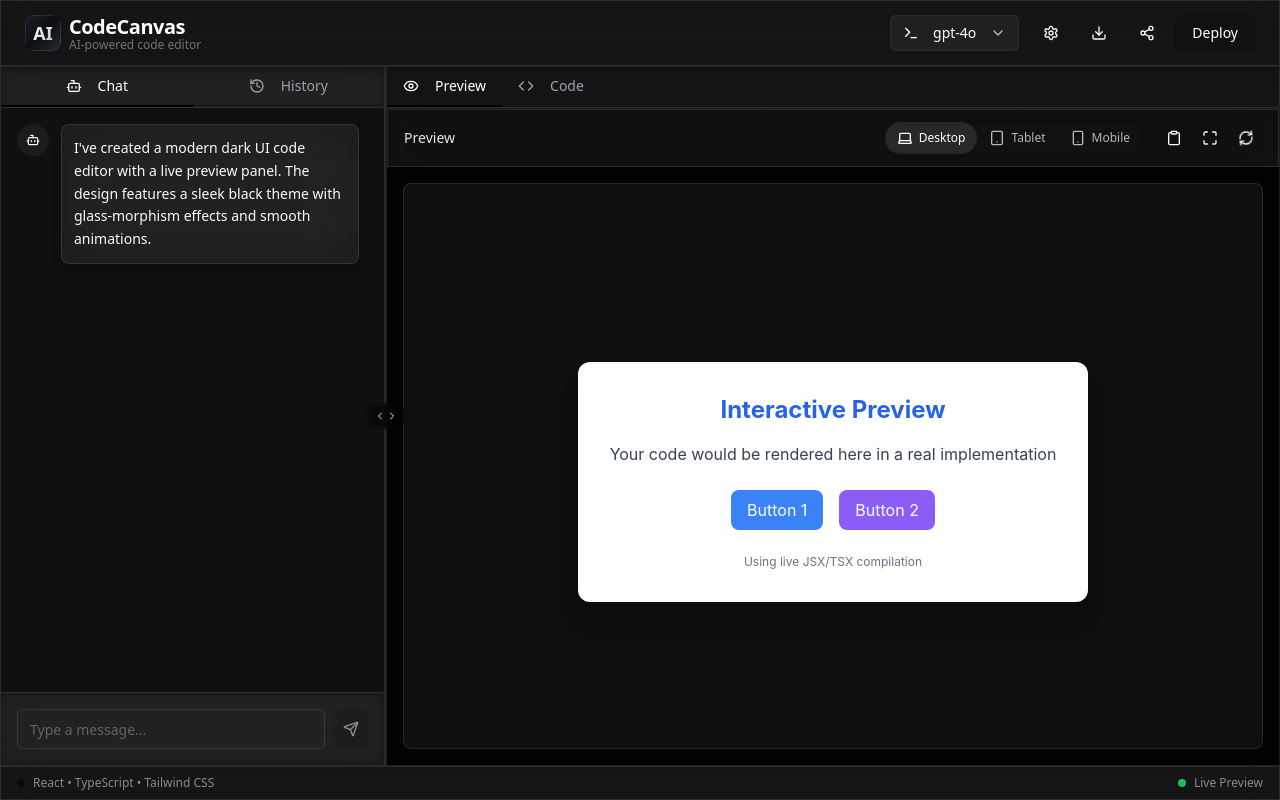
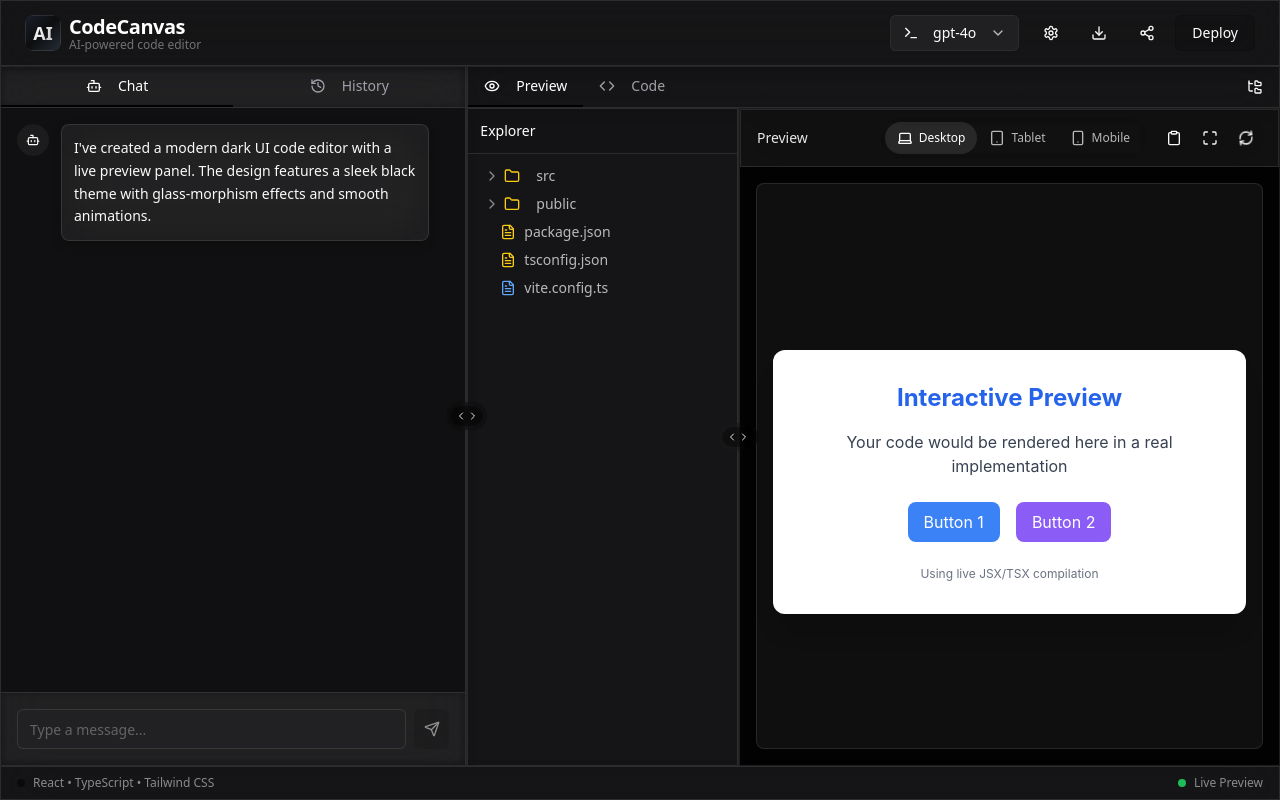
Before and after one commit to deepsuthar78/code-simply-preview, a React (Vite) app: page / in a window 1280 px wide. Built offline with nearby package versions, Linux system fonts and the light colour scheme.

Commit message:
Implement file tree sidebar
Implement a sidebar to display the file tree structure.

```diff
--- /dev/null
+++ b/src/components/FileTreeSidebar.tsx
@@ -0,0 +1,237 @@
+
+import React, { useState } from 'react';
+import {
+  Folder,
+  FolderOpen,
+  File,
+  FileText,
+  ChevronRight,
+  ChevronDown
+} from 'lucide-react';
+import { cn } from '@/lib/utils';
+import { ScrollArea } from '@/components/ui/scroll-area';
+
+type FileType = 'file' | 'folder';
+
+export interface FileItem {
+  id: string;
+  name: string;
+  type: FileType;
+  children?: FileItem[];
+  extension?: string;
+}
+
+interface FileTreeProps {
+  data: FileItem[];
+  onFileSelect?: (file: FileItem) => void;
+  selectedFileId?: string;
+  className?: string;
+}
+
+// Helper to get the appropriate icon based on file extension
+const getFileIcon = (extension?: string) => {
+  switch(extension) {
+    case 'tsx':
+    case 'ts':
+    case 'jsx':
+    case 'js':
+      return <FileText size={16} className="text-blue-400" />;
+    case 'css':
+    case 'scss':
+      return <FileText size={16} className="text-pink-400" />;
+    case 'json':
+      return <FileText size={16} className="text-yellow-400" />;
+    case 'md':
+      return <FileText size={16} className="text-gray-400" />;
+    default:
+      return <File size={16} className="text-white" />;
+  }
+};
+
+// File tree item component - renders an individual file or folder
+const FileTreeItem: React.FC<{
+  item: FileItem;
+  level: number;
+  onFileSelect?: (file: FileItem) => void;
+  selectedFileId?: string;
+}> = ({ item, level, onFileSelect, selectedFileId }) => {
+  const [isOpen, setIsOpen] = useState(false);
+  const hasChildren = item.children && item.children.length > 0;
+  const isFolder = item.type === 'folder';
+  const extension = item.name.split('.').pop();
+
+  const toggleFolder = () => {
+    if (isFolder) {
+      setIsOpen(!isOpen);
+    }
+  };
+
+  const handleItemClick = () => {
+    if (isFolder) {
+      toggleFolder();
+    } else if (onFileSelect) {
+      onFileSelect(item);
+    }
+  };
+
+  return (
+    <div>
+      <div
+        className={cn(
+          "flex items-center py-1 px-2 rounded-md cursor-pointer hover:bg-black/20 text-sm",
+          selectedFileId === item.id ? "bg-black/30 text-white" : "text-white/70",
+          `pl-${level + 2}`
+        )}
+        style={{ paddingLeft: `${level * 12 + 8}px` }}
+        onClick={handleItemClick}
+      >
+        {isFolder ? (
+          <span className="flex items-center">
+            {isOpen ? (
+              <ChevronDown size={16} className="mr-1 text-white/50" />
+            ) : (
+              <ChevronRight size={16} className="mr-1 text-white/50" />
+            )}
+            {isOpen ? (
+              <FolderOpen size={16} className="mr-2 text-yellow-400" />
+            ) : (
+              <Folder size={16} className="mr-2 text-yellow-400" />
+            )}
+          </span>
+        ) : (
+          <span className="flex items-center ml-4">
+            {getFileIcon(extension)}
+            <span className="ml-2">{item.name}</span>
+          </span>
+        )}
+        {isFolder && <span className="ml-2">{item.name}</span>}
+      </div>
+
+      {isFolder && isOpen && item.children && (
+        <div className="ml-2">
+          {item.children.map((child) => (
+            <FileTreeItem
+              key={child.id}
+              item={child}
+              level={level + 1}
+              onFileSelect={onFileSelect}
+              selectedFileId={selectedFileId}
+            />
+          ))}
+        </div>
+      )}
+    </div>
+  );
+};
+
+// Main file tree component
+export const FileTree: React.FC<FileTreeProps> = ({
+  data,
+  onFileSelect,
+  selectedFileId,
+  className
+}) => {
+  return (
+    <div className={cn("text-sm text-white/80", className)}>
+      {data.map((item) => (
+        <FileTreeItem
+          key={item.id}
+          item={item}
+          level={0}
+          onFileSelect={onFileSelect}
+          selectedFileId={selectedFileId}
+        />
+      ))}
+    </div>
+  );
+};
+
+// The sidebar component that uses the file tree
+const FileTreeSidebar: React.FC<{
+  onFileSelect?: (file: FileItem) => void;
+  selectedFileId?: string;
+  className?: string;
+}> = ({ onFileSelect, selectedFileId, className }) => {
+  // Demo file structure data
+  const fileTreeData: FileItem[] = [
+    {
+      id: 'src',
+      name: 'src',
+      type: 'folder',
+      children: [
+        {
+          id: 'components',
+          name: 'components',
+          type: 'folder',
+          children: [
+            { id: 'app-tsx', name: 'App.tsx', type: 'file' },
+            { id: 'button-tsx', name: 'Button.tsx', type: 'file' },
+            { id: 'editor-tsx', name: 'Editor.tsx', type: 'file' },
+            { id: 'navbar-tsx', name: 'Navbar.tsx', type: 'file' },
+            {
+              id: 'ui',
+              name: 'ui',
+              type: 'folder',
+              children: [
+                { id: 'button-ui-tsx', name: 'button.tsx', type: 'file' },
+                { id: 'card-tsx', name: 'card.tsx', type: 'file' },
+                { id: 'dialog-tsx', name: 'dialog.tsx', type: 'file' },
+              ]
+            }
+          ]
+        },
+        {
+          id: 'pages',
+          name: 'pages',
+          type: 'folder',
+          children: [
+            { id: 'index-tsx', name: 'Index.tsx', type: 'file' },
+            { id: 'not-found-tsx', name: 'NotFound.tsx', type: 'file' },
+          ]
+        },
+        {
+          id: 'hooks',
+          name: 'hooks',
+          type: 'folder',
+          children: [
+            { id: 'use-code-state-tsx', name: 'useCodeState.tsx', type: 'file' },
+            { id: 'use-mobile-tsx', name: 'use-mobile.tsx', type: 'file' },
+          ]
+        },
+        { id: 'main-tsx', name: 'main.tsx', type: 'file' },
+        { id: 'index-css', name: 'index.css', type: 'file' },
+      ]
+    },
+    {
+      id: 'public',
+      name: 'public',
+      type: 'folder',
+      children: [
+        { id: 'favicon-ico', name: 'favicon.ico', type: 'file' },
+        { id: 'og-image-png', name: 'og-image.png', type: 'file' },
+      ]
+    },
+    { id: 'package-json', name: 'package.json', type: 'file' },
+    { id: 'tsconfig-json', name: 'tsconfig.json', type: 'file' },
+    { id: 'vite-config-ts', name: 'vite.config.ts', type: 'file' },
+  ];
+
+  return (
+    <div className={cn("h-full bg-black/20 glass-morphism border-r border-white/10", className)}>
+      <div className="p-3 border-b border-white/10 bg-black/10">
+        <h3 className="text-sm font-medium text-white">Explorer</h3>
+      </div>
+      <ScrollArea className="h-[calc(100%-40px)]">
+        <div className="p-2">
+          <FileTree
+            data={fileTreeData}
+            onFileSelect={onFileSelect}
+            selectedFileId={selectedFileId}
+          />
+        </div>
+      </ScrollArea>
+    </div>
+  );
+};
+
+export default FileTreeSidebar;
--- a/src/index.css
+++ b/src/index.css
@@ -176,6 +176,15 @@
   @apply bg-black/20 backdrop-blur-sm;
 }
 
+/* File tree styling */
+.file-tree-item {
+  @apply flex items-center py-1 px-2 rounded-md cursor-pointer hover:bg-black/20;
+}
+
+.file-tree-item-active {
+  @apply bg-black/30 text-white;
+}
+
 /* Dropdown menu styling for the model selector */
 .model-dropdown {
   @apply bg-secondary/90 backdrop-blur-xl border border-white/10 rounded-md shadow-lg overflow-hidden;
--- a/src/pages/Index.tsx
+++ b/src/pages/Index.tsx
@@ -4,10 +4,11 @@ import Navbar from '@/components/Navbar';
 import Editor from '@/components/Editor';
 import Preview from '@/components/Preview';
 import ChatPanel from '@/components/ChatPanel';
+import FileTreeSidebar, { FileItem } from '@/components/FileTreeSidebar';
 import { useCodeState } from '@/hooks/useCodeState';
 import { cn } from '@/lib/utils';
 import { Button } from '@/components/ui/button';
-import { Code, Eye } from 'lucide-react';
+import { Code, Eye, FolderTree } from 'lucide-react';
 import {
   ResizableHandle,
   ResizablePanel,
@@ -42,9 +43,23 @@ export default MyComponent;
 const Index = () => {
   const { code, setCode, compiledCode, error } = useCodeState({ initialCode });
   const [activeTab, setActiveTab] = useState<'preview' | 'code'>('preview');
+  const [showFileSidebar, setShowFileSidebar] = useState(true);
+  const [selectedFileId, setSelectedFileId] = useState<string | undefined>(undefined);
 
   const handleCodeChange = (newCode: string) => {
     setCode(newCode);
+  };
+
+  const handleFileSelect = (file: FileItem) => {
+    if (file.type === 'file') {
+      setSelectedFileId(file.id);
+      // In a real app, we would load the file content here
+      console.log(`Selected file: ${file.name}`);
+    }
+  };
+
+  const toggleFileSidebar = () => {
+    setShowFileSidebar(!showFileSidebar);
   };
 
   return (
@@ -68,10 +83,11 @@ const Index = () => {
             className="resize-handle"
           />
 
-          {/* Right Side - Preview/Code */}
+          {/* Middle - Code/Preview with File Explorer */}
           <ResizablePanel defaultSize={70} className="flex flex-col">
             {/* Tabs for Preview/Code */}
-            <div className="border-b border-white/10 flex glass-morphism backdrop-blur-lg">
+            <div className="border-b border-white/10 flex glass-morphism backdrop-blur-lg justify-between">
+              <div className="flex">
                 <Button
                   variant="ghost"
                   className={cn(
@@ -99,9 +115,36 @@ const Index = () => {
                   Code
                 </Button>
               </div>
+              <Button
+                variant="ghost"
+                className="rounded-none px-4 py-2"
+                onClick={toggleFileSidebar}
+              >
+                <FolderTree size={16} />
+              </Button>
+            </div>
 
-            {/* Content area */}
-            <div className="flex-1 overflow-hidden backdrop-blur-sm">
+            {/* Content area with file explorer */}
+            <div className="flex-1 overflow-hidden backdrop-blur-sm flex">
+              {/* File Tree Sidebar */}
+              {showFileSidebar && (
+                <ResizablePanel
+                  defaultSize={20}
+                  minSize={15}
+                  maxSize={30}
+                  className="h-full"
+                >
+                  <FileTreeSidebar
+                    onFileSelect={handleFileSelect}
+                    selectedFileId={selectedFileId}
+                    className="h-full"
+                  />
+                </ResizablePanel>
+              )}
+
+              {showFileSidebar && <ResizableHandle />}
+
+              <ResizablePanel defaultSize={showFileSidebar ? 80 : 100} className="h-full">
                 <div className={cn(
                   "w-full h-full transition-all duration-300 ease-in-out",
                   activeTab === 'preview' ? 'opacity-100 translate-x-0' : 'opacity-0 translate-x-full absolute'
@@ -119,6 +162,7 @@ const Index = () => {
                     <Editor onCodeChange={handleCodeChange} initialCode={code} className="h-full" />
                   )}
                 </div>
+              </ResizablePanel>
             </div>
           </ResizablePanel>
         </ResizablePanelGroup>
```
Lines whose indentation alone changed are shown as unchanged.
